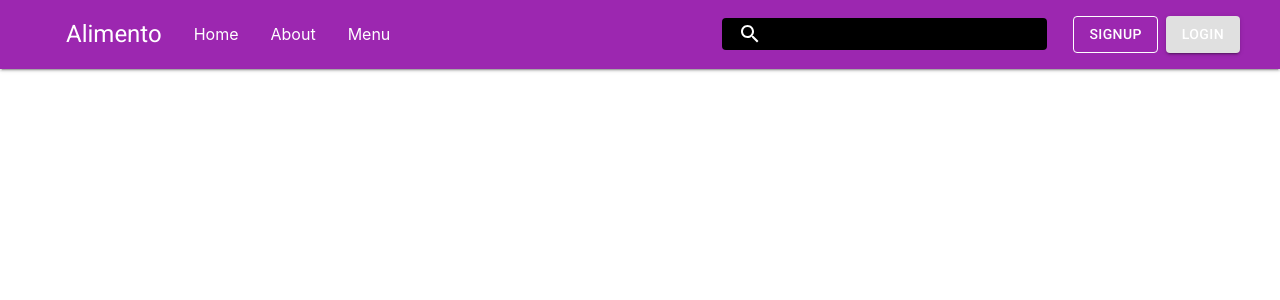
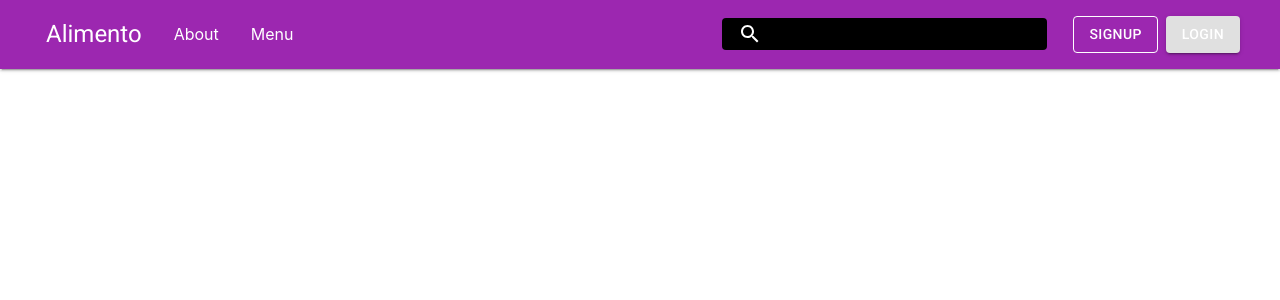
Before and after one commit to ashu18aman/react-alimento, a React (Create React App) app: page / in a window 1280 px wide. Shown: the top 300 px of the page. Built offline with nearby package versions, Linux system fonts and the light colour scheme.

Commit message:
update search bar

```diff
--- a/src/components/NavBar.js
+++ b/src/components/NavBar.js
@@ -41,7 +41,10 @@ const useStyles = makeStyles((theme) => {
 		header: {
 			display: 'flex',
 			flexGrow: 1,
-			marginLeft: '-10px',
+			marginLeft: '-30px',
+			[theme.breakpoints.down('sm')]: {
+				marginLeft: '-10px',
+			}
 		},
 		headerList: {
 			display: 'flex',
@@ -78,7 +81,7 @@ const useStyles = makeStyles((theme) => {
 			 width: 'auto',
 			 marginRight: '10px',
 			 [theme.breakpoints.down('md')]: {
-				 marginRight: '-8px',
+				 marginRight: '-12px',
 				//  display: 'none',
 			 },
 			 [theme.breakpoints.down('xs')]: {
@@ -133,9 +136,9 @@ const NavBar = () => {
 								Alimento
 								</Typography>
 							</ListItem>
-							<ListItem>
+							{/* <ListItem>
 								<Link to="/" className={classes.headerLinksText}>Home</Link>
-							</ListItem>
+							</ListItem> */}
 							<ListItem>
 								<Link to="/" className={classes.headerLinksText}>About</Link>
 							</ListItem>
@@ -153,7 +156,6 @@ const NavBar = () => {
 						<InputBase
 							placeholder="Search…"
 							className={classes.searchInput}
-							inputProps={{ 'aria-label': 'search' }}
 						/>
 					</div>
 
```
